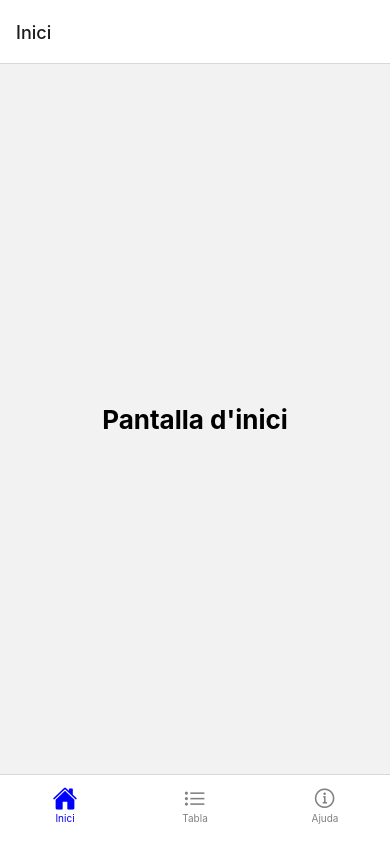
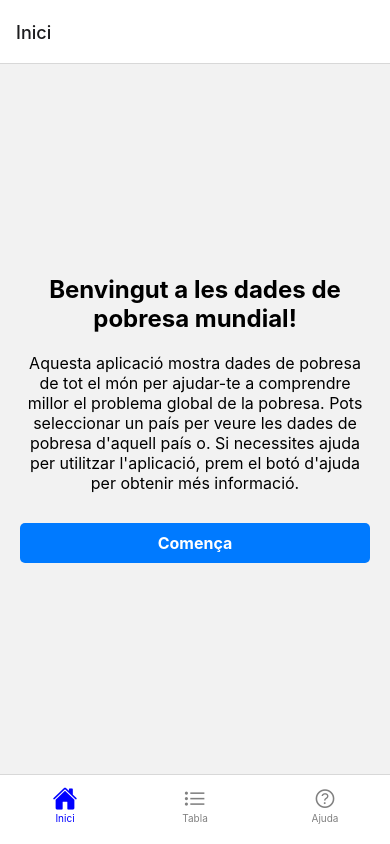
Before and after one commit to mapime22daw/GP2-Banc-de-dades-ReactNative, a React Native app: screen / in a window 390 px wide. Built offline with nearby package versions, Linux system fonts and the light colour scheme; what expo-sqlite would draw is missing.

Commit message:
inici i ajuda fet

```diff
--- a/navigation/MainContainer.js
+++ b/navigation/MainContainer.js
@@ -30,7 +30,7 @@ function MainContainer() {
               iconName = focused ? 'home' : 'home-outline';
 
             } else if (rn === ajudaName) {
-              iconName = focused ? 'information-circle-outline' : 'information-circle-outline';
+              iconName = focused ? 'help-circle-outline' : 'help-circle-outline';
 
             } else if (rn === tablaName) {
               iconName = focused ? 'list' : 'list-outline';
--- a/navigation/screens/AjudaScreen.js
+++ b/navigation/screens/AjudaScreen.js
@@ -1,14 +1,58 @@
-import * as React from 'react';
-import { View, Text } from 'react-native';
+import React from 'react';
+import { StyleSheet, View, Text, TouchableOpacity } from 'react-native';
 
-export default function SettingsScreen({ navigation }) {
-    return (
-        <View style={{ flex: 1, alignItems: 'center', justifyContent: 'center' }}>
-            <Text
-                onPress={() => navigation.navigate('Inici')}
-                style={{ fontSize: 26, fontWeight: 'bold' }}>
-                Ajuda Screen
-            </Text>
-        </View>
-    );
-}
+export default function AjudaScreen({ navigation }){
+  return (
+    <View style={styles.container}>
+      <Text style={styles.subtitle}>Com utilitzar aquesta aplicació?</Text>
+      <Text style={styles.paragraph}>
+        Aquesta aplicació mostra les dades de pobresa de tot el món. Per utilitzar-la, segueix els següents passos:
+      </Text>
+      <Text style={styles.paragraph}>
+        1. A la pantalla principal, selecciona el país que vols veure.
+      </Text>
+      <Text style={styles.paragraph}>
+        2. A continuació, es mostrarà la informació sobre la taxa de pobresa en aquest país.
+      </Text>
+      <Text style={styles.paragraph}>
+        3. També pots seleccionar l'opció "Comparar" per veure com es compara la taxa de pobresa d'aquest país amb la d'altres països.
+      </Text>
+      <Text style={styles.paragraph}>
+        I això és tot! Si tens algun dubte o problema, no dubtis en contactar-nos a través de l'opció "Contacte" en el menú principal.
+      </Text>
+      <TouchableOpacity style={styles.button} onPress={() => navigation.goBack()}>
+        <Text style={styles.buttonText}>Tornar</Text>
+      </TouchableOpacity>
+    </View>
+  );
+};
+
+const styles = StyleSheet.create({
+  container: {
+    flex: 1,
+    padding: 20,
+  },
+  subtitle: {
+    fontSize: 18,
+    fontWeight: 'bold',
+    marginTop: 20,
+    marginBottom: 10,
+  },
+  paragraph: {
+    fontSize: 16,
+    marginBottom: 10,
+  },
+  button: {
+    backgroundColor: '#007AFF',
+    paddingVertical: 10,
+    paddingHorizontal: 20,
+    borderRadius: 5,
+    marginTop: 20,
+    alignSelf: 'flex-end',
+  },
+  buttonText: {
+    color: '#fff',
+    fontSize: 16,
+    fontWeight: 'bold',
+  },
+});
--- a/navigation/screens/IniciScreen.js
+++ b/navigation/screens/IniciScreen.js
@@ -1,12 +1,46 @@
-import * as React from 'react';
-import { View, Text } from 'react-native';
+import React from 'react';
+import { StyleSheet, View, Text, TouchableOpacity } from 'react-native';
 
 export default function IniciScreen({ navigation }) {
     return (
-        <View style={{ flex: 1, alignItems: 'center', justifyContent: 'center' }}>
-            <Text
-                onPress={() => alert('Holita caracolita')}
-                style={{ fontSize: 26, fontWeight: 'bold' }}>Pantalla d'inici</Text>
+        <View style={styles.container}>
+            <Text style={styles.title}>Benvingut a les dades de pobresa mundial!</Text>
+            <Text style={styles.description}>Aquesta aplicació mostra dades de pobresa de tot el món per ajudar-te a comprendre millor el problema global de la pobresa. Pots seleccionar un país per veure les dades de pobresa d'aquell país o. Si necessites ajuda per utilitzar l'aplicació, prem el botó d'ajuda per obtenir més informació.</Text>
+            <TouchableOpacity style={styles.button} onPress={() => navigation.navigate('Tabla')}>
+                <Text style={styles.buttonText}>Comença</Text>
+            </TouchableOpacity>
         </View>
     );
-}
+};
+
+const styles = StyleSheet.create({
+    container: {
+        flex: 1,
+        padding: 20,
+        justifyContent: 'center',
+    },
+    title: {
+        fontSize: 24,
+        fontWeight: 'bold',
+        marginBottom: 20,
+        textAlign: 'center',
+    },
+    description: {
+        fontSize: 16,
+        marginBottom: 30,
+        textAlign: 'center',
+    },
+    button: {
+        backgroundColor: '#007AFF',
+        paddingVertical: 10,
+        paddingHorizontal: 20,
+        borderRadius: 5,
+        alignSelf: 'stretch',
+    },
+    buttonText: {
+        color: '#fff',
+        fontSize: 16,
+        fontWeight: 'bold',
+        textAlign: 'center',
+    },
+});
--- a/navigation/screens/TablaScreen.js
+++ b/navigation/screens/TablaScreen.js
@@ -1,5 +1,5 @@
 import React, { useState, useEffect } from 'react';
-import { View, Text } from 'react-native';
+import { View, Text, StyleSheet } from 'react-native';
 import { Table, Row, Rows } from 'react-native-table-component';
 import * as SQLite from 'expo-sqlite';
 const db = SQLite.openDatabase('dades.db');
@@ -107,25 +107,137 @@ export default function TableScreen() {
   const tableHeaders = ['País', 'Indicador', 'Año 2015', 'Año 2016', 'Año 2017', 'Año 2018', 'Año 2019', 'Año 2020', 'Año 2021'];
   const tableRows = paginatedTableData.map((row) => [row.Country_Name, row.Series_Name, row.YR2015, row.YR2016, row.YR2017, row.YR2018, row.YR2019, row.YR2020, row.YR2021]);
 
+  const styles = StyleSheet.create({
+    container: {
+      flex: 1,
+      backgroundColor: '#fff',
+      alignItems: 'center',
+      justifyContent: 'center',
+    },
+    table: {
+      borderWidth: 1,
+      borderColor: '#ccc',
+      borderRadius: 5,
+      overflow: 'hidden',
+      marginVertical: 10,
+    },
+    header: {
+      backgroundColor: '#f2f2f2',
+    },
+    headerText: {
+      fontWeight: 'bold',
+      paddingVertical: 10,
+      paddingHorizontal: 5,
+      textAlign: 'center',
+    },
+    row: {
+      flexDirection: 'row',
+      borderBottomWidth: 1,
+      borderColor: '#ccc',
+    },
+    rowText: {
+      paddingVertical: 10,
+      paddingHorizontal: 5,
+      textAlign: 'center',
+    },
+    pagination: {
+      flexDirection: 'row',
+      alignItems: 'center',
+      justifyContent: 'space-between',
+      marginVertical: 10,
+    },
+    pageButton: {
+      borderWidth: 1,
+      borderColor: '#ccc',
+      borderRadius: 5,
+      padding: 5,
+    },
+    activePageButton: {
+      backgroundColor: '#f2f2f2',
+    },
+    previousNextButton: {
+      paddingVertical: 5,
+      paddingHorizontal: 10,
+      borderWidth: 1,
+      borderRadius: 5,
+      borderColor: '#ccc',
+      marginRight: 10,
+    },
+    activePreviousNextButton: {
+      backgroundColor: '#f2f2f2',
+    },
+
+  });
+
+
   return (
-    <View>
-      <Table>
-        <Row data={tableHeaders} />
-        <Rows data={tableRows} />
-      </Table>
-      <View>
-        <Text>Page: {page}</Text>
-        <Text>Items per page:</Text>
-        <Text onPress={() => handleItemsPerPageChange(10)}>10</Text>
-        <Text onPress={() => handleItemsPerPageChange(25)}>25</Text>
-        <Text onPress={() => handleItemsPerPageChange(50)}>50</Text>
+    <View style={styles.container}>
+      <View style={styles.table}>
+        <View style={styles.row}>
+          {tableHeaders.map((header, index) => (
+            <Text key={index} style={[styles.headerText, { flex: 1 }]}>
+              {header}
+            </Text>
+          ))}
+        </View>
+        {tableRows.map((row, index) => (
+          <View key={index} style={styles.row}>
+            {row.map((cell, index) => (
+              <Text key={index} style={[styles.rowText, { flex: 1 }]}>
+                {cell}
+              </Text>
+            ))}
+          </View>
+        ))}
       </View>
-      <View>
-        <Text onPress={() => handlePageChange(page - 1)}>Previous</Text>
-        <Text>{page + 1}</Text>
-        <Text onPress={() => handlePageChange(page + 1)}>Next</Text>
+      <View style={styles.pagination}>
+        <Text>Page: {page + 1}</Text>
+        <View style={{ flexDirection: 'row' }}>
+          <Text
+            style={[
+              styles.pageButton,
+              itemsPerPage === 10 && styles.activePageButton,
+            ]}
+            onPress={() => handleItemsPerPageChange(10)}
+          >
+            10
+          </Text>
+          <Text
+            style={[
+              styles.pageButton,
+              itemsPerPage === 25 && styles.activePageButton,
+            ]}
+            onPress={() => handleItemsPerPageChange(25)}
+          >
+            25
+          </Text>
+          <Text
+            style={[
+              styles.pageButton,
+              itemsPerPage === 50 && styles.activePageButton,
+            ]}
+            onPress={() => handleItemsPerPageChange(50)}
+          >
+            50
+          </Text>
+        </View>
+        <View>
+          <Text
+            style={[styles.previousNextButton, page === 0 && styles.activePreviousNextButton,]}
+            onPress={() => handlePageChange(page - 1)}
+          >
+            Previous
+          </Text>
+          <Text>{page + 1}</Text>
+          <Text
+            style={[styles.previousNextButton, (page + 1) * itemsPerPage >=  styles.activePreviousNextButton,]}
+            onPress={() => handlePageChange(page + 1)}
+          >
+            Next
+          </Text>
+
+        </View>
       </View>
     </View>
   );
-
 }
```
